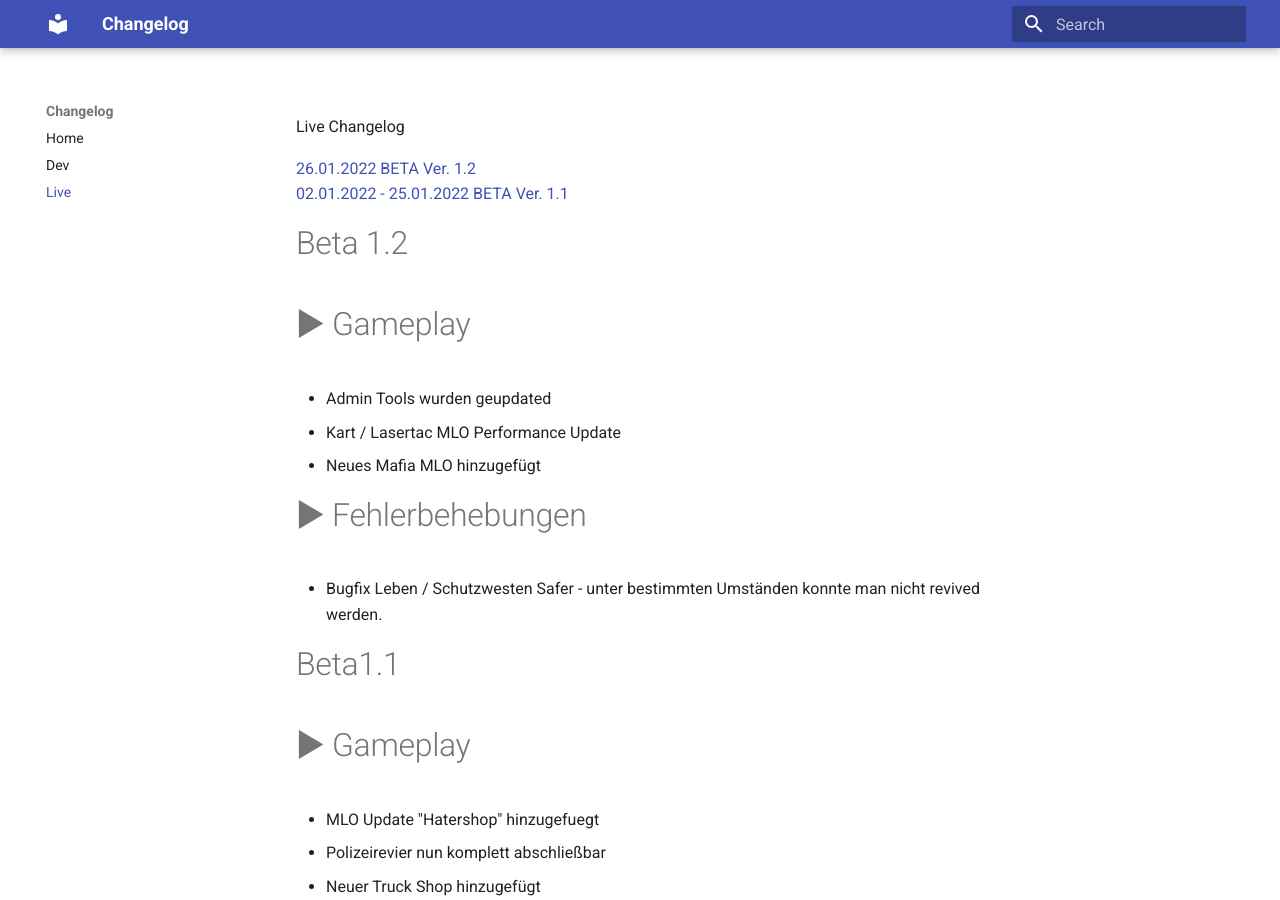
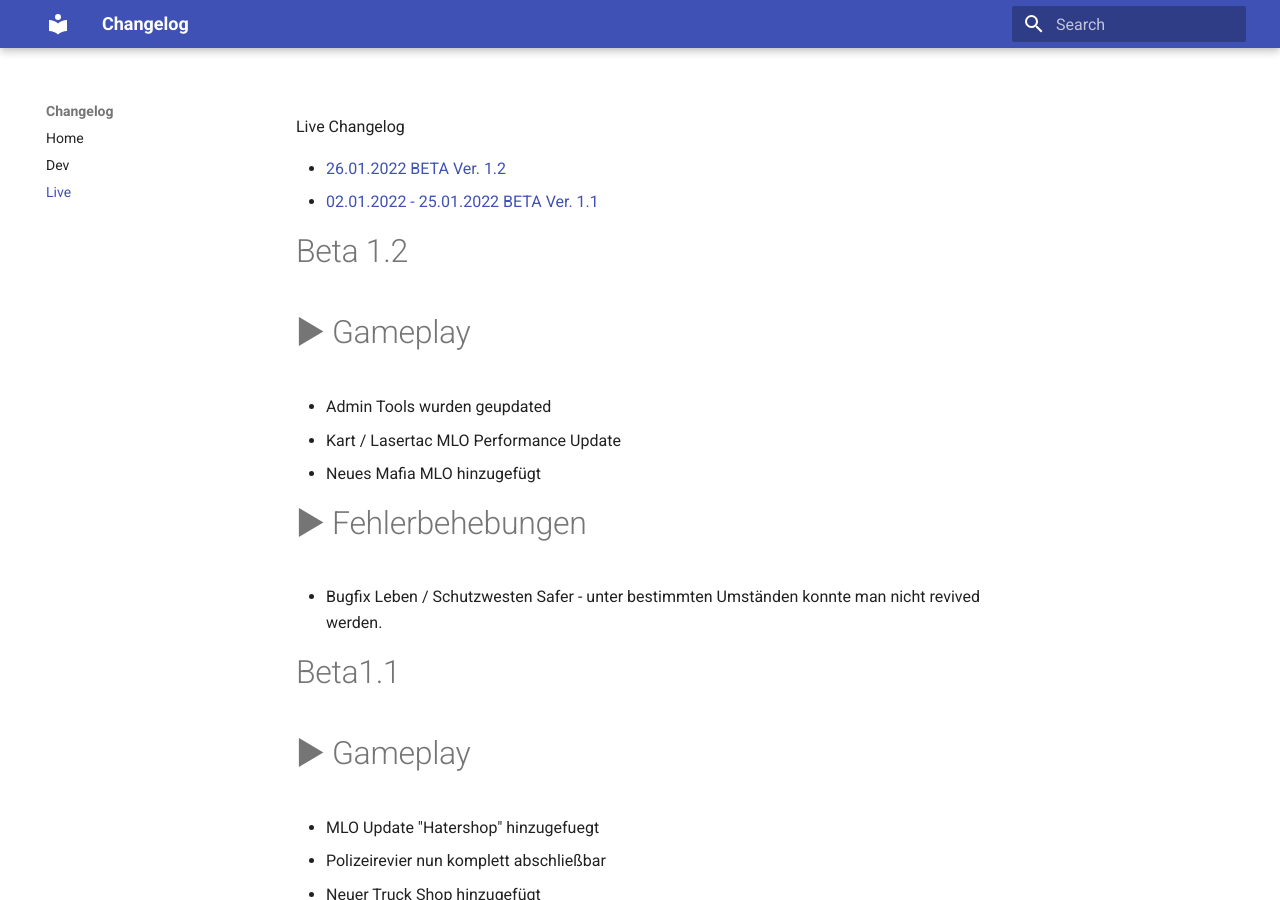
Before and after one commit to bochumrp/changelog, an MkDocs documentation site: the page built from docs/live.md, in a window 1280 px wide and 900 px high. Built offline with MkDocs 1.6.1 and Material for MkDocs 9.7.7, drawn with Linux system fonts in a browser that asks for light colours.

```diff
--- a/docs/live.md
+++ b/docs/live.md
@@ -1,7 +1,7 @@
 Live Changelog
 
-[26.01.2022 BETA Ver. 1.2 ](#Beta1.2) </br>
-[02.01.2022 - 25.01.2022 BETA Ver. 1.1 ](#Beta1.1)
+- [26.01.2022 BETA Ver. 1.2 ](#Beta1.2)
+- [02.01.2022 - 25.01.2022 BETA Ver. 1.1 ](#Beta1.1)
 
 # Beta 1.2
 # ► Gameplay
```
